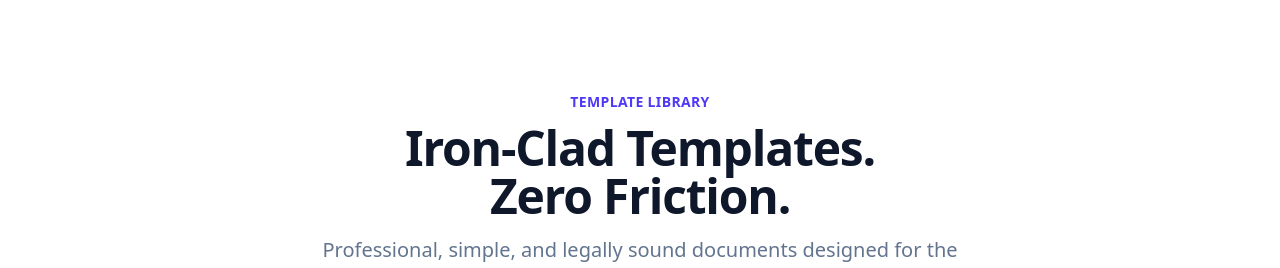
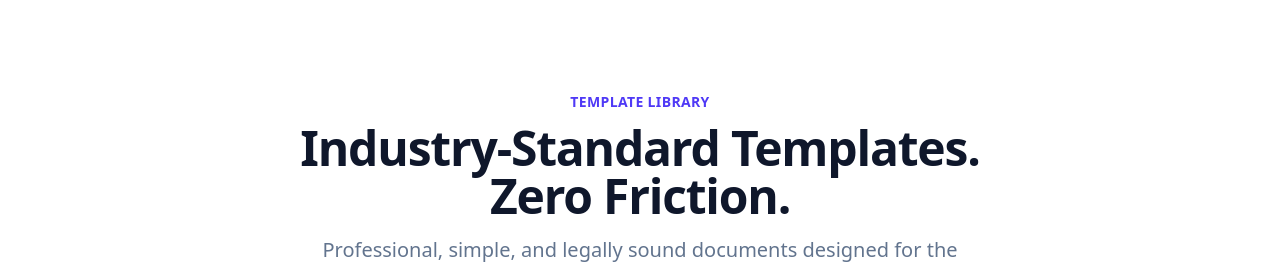
Before and after one commit to sameermathad/instapact, a Next.js app: page / in a window 1280 px wide. Shown: the part 1660-1928 px from the top of the page. Built offline with nearby package versions, Linux system fonts and the light colour scheme; no server answers.

Commit message:
removed iron clad

```diff
--- a/app/page.tsx
+++ b/app/page.tsx
@@ -207,7 +207,7 @@ export default function Home() {
            <div className="max-w-7xl mx-auto px-4">
               <div className="text-center mb-16">
                  <motion.h2 {...fadeInUp} className="text-indigo-600 font-bold tracking-wide uppercase mb-3 text-sm">Template Library</motion.h2>
-                 <motion.h3 {...fadeInUp} className="text-5xl font-black text-slate-900 tracking-tight">Iron-Clad Templates. <br/>Zero Friction.</motion.h3>
+                 <motion.h3 {...fadeInUp} className="text-5xl font-black text-slate-900 tracking-tight">Industry-Standard Templates. <br/>Zero Friction.</motion.h3>
                  <motion.p {...fadeInUp} className="mt-4 text-xl text-slate-500 max-w-2xl mx-auto font-light">
                     Professional, simple, and legally sound documents designed for the speed of modern business.
                  </motion.p>
@@ -531,7 +531,7 @@ export default function Home() {
         {/* 5. Pricing - Simple Pricing */}
         <PricingSection />
 
-        {/* 6. Trust Signals - New "Iron-Clad" Section */}
+        {/* 6. Trust Signals Section */}
         <section className="py-16 bg-slate-100 border-t border-slate-200">
            <div className="max-w-7xl mx-auto px-4">
               <div className="flex flex-wrap justify-center gap-x-12 gap-y-8 opacity-60 grayscale hover:grayscale-0 transition-all duration-500">
```
